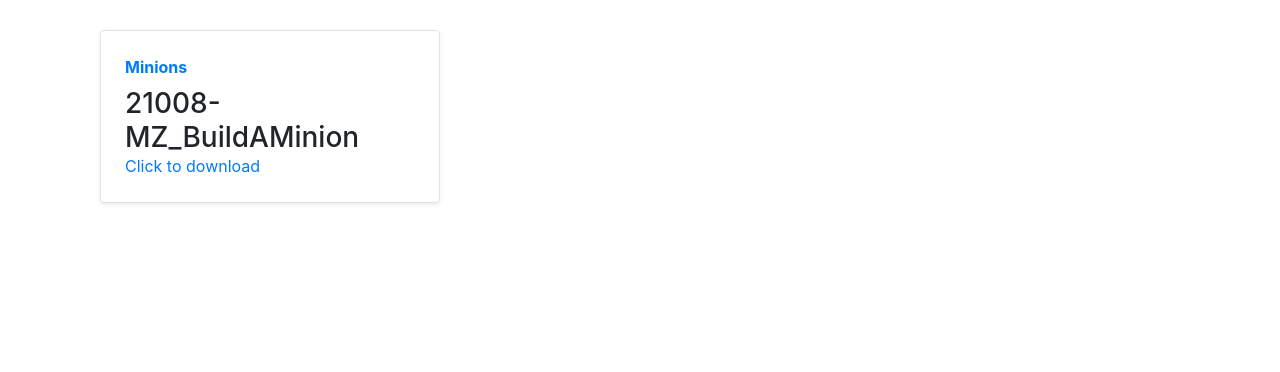
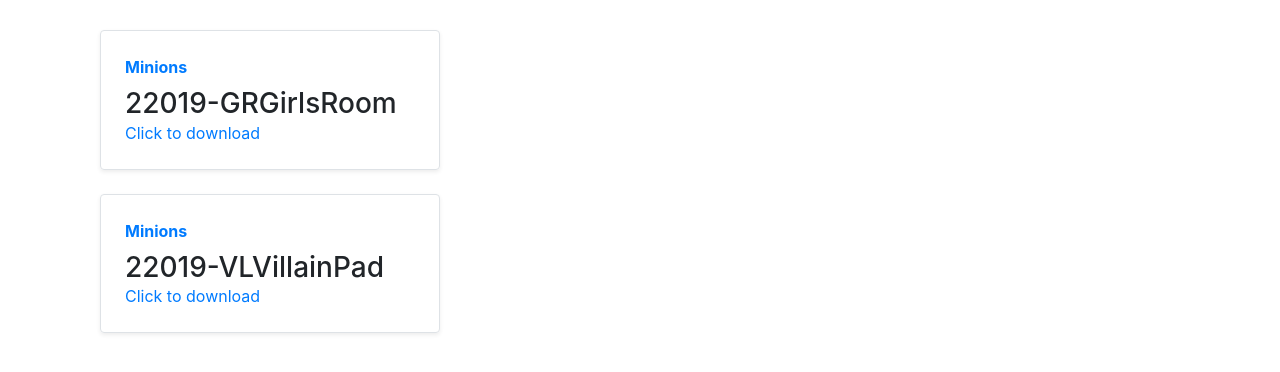
Before and after one commit to UltraCombos/ultracombos.github.io, a website: page index.html in a window 1280 px wide. Shown: the part 152-524 px from the top of the page. Drawn offline with nearby package versions, Linux system fonts and the light colour scheme.

Commit message:
chore: temp commit for 22019

```diff
--- a/index.html
+++ b/index.html
@@ -43,8 +43,17 @@
 			  class="row no-gutters border rounded overflow-hidden flex-md-row mb-4 shadow-sm h-md-250 position-relative">
 			  <div class="col p-4 d-flex flex-column position-static">
 				<strong class="d-inline-block mb-2 text-primary">Minions</strong>
-				<h3 class="mb-0">21008-MZ_BuildAMinion</h3>
-				<a href="itms-services://?action=download-manifest&url=21008-MZ_BuildAMinion_iPad-manifest"
+				<h3 class="mb-0">22019-GRGirlsRoom</h3>
+				<a href="itms-services://?action=download-manifest&url=https://hoba.ultracombos.net/22019-GRGirlsRoom-manifest.plist"
+				  class="stretched-link">Click to download</a>
+			  </div>
+			</div>
+      <div
+			  class="row no-gutters border rounded overflow-hidden flex-md-row mb-4 shadow-sm h-md-250 position-relative">
+			  <div class="col p-4 d-flex flex-column position-static">
+				<strong class="d-inline-block mb-2 text-primary">Minions</strong>
+				<h3 class="mb-0">22019-VLVillainPad</h3>
+				<a href="itms-services://?action=download-manifest&url=https://hoba.ultracombos.net/22019-VLVillainPad-manifest.plist"
 				  class="stretched-link">Click to download</a>
 			  </div>
 			</div>
--- a/index.js
+++ b/index.js
@@ -11,6 +11,7 @@
 // server.listen(process.env.PORT || 3000);
 
 app.use(cors({ origin: 'https://bmxf17dhzg.execute-api.ap-northeast-1.amazonaws.com', credentials :  true }));
+app.use(cors({ origin: 'https://s3.ap-northeast-2.amazonaws.com', credentials :  true }));
 app.use(express.static('.'));
 
 // app.get('*', function (req, res, next) {
```
Also changed, not shown: 2 other files.
